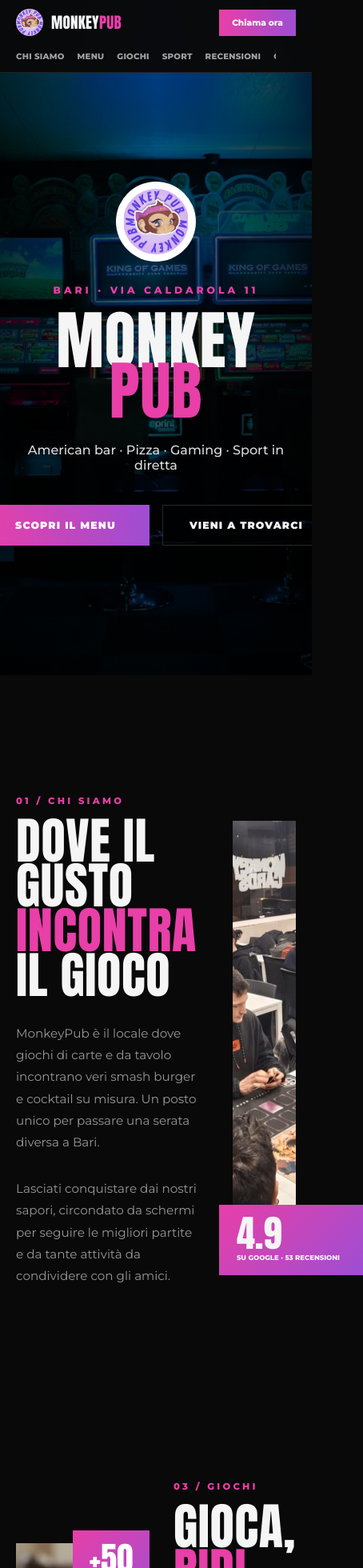
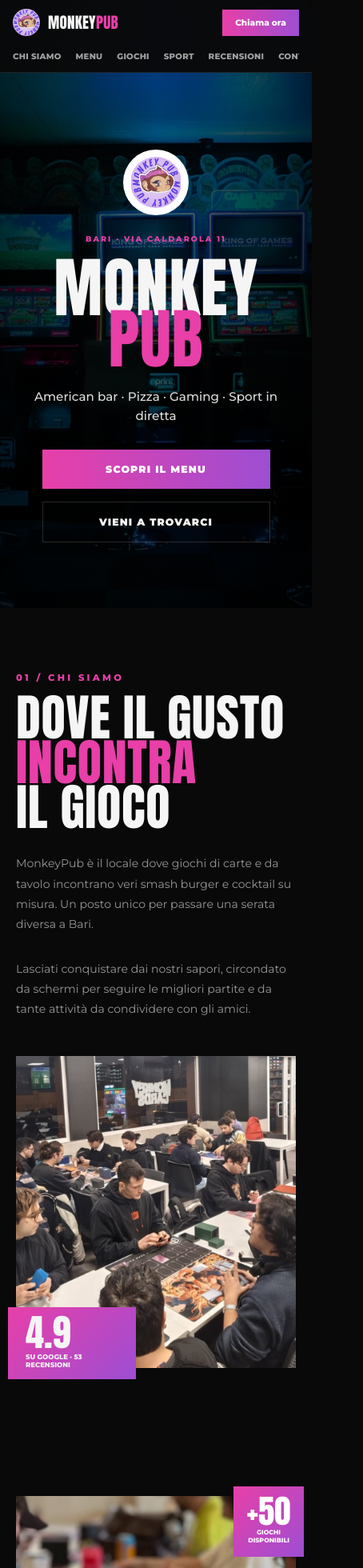
Before and after one commit to girardinicolas/MonkeyPubSite, a React (Vite) app: page /#home in a window 390 px wide. Shown: the top 1960 px of the page at 80% size, 454 px wide, since content can reach past the window. Built offline with nearby package versions, Linux system fonts and the light colour scheme.

Commit message:
modifiche al css mobile

```diff
--- a/src/index.css
+++ b/src/index.css
@@ -169,6 +169,14 @@
     font-size: 0.64rem;
   }
 
+  .menu-cards {
+    gap: 14px;
+  }
+
+  .menu-card-content {
+    padding: 20px;
+  }
+
   .about-layout,
   .games-layout {
     gap: 45px;
@@ -181,25 +189,6 @@
   .review-card {
     padding: 24px 21px;
   }
-
-  .competition-grid {
-    grid-template-columns: repeat(2, 1fr);
-  }
-
-  .competition-card {
-    min-height: 125px;
-  }
-
-  .competition-logo {
-    display: block;
-    width: 70px;
-    height: 60px;
-    max-width: 100%;
-    object-fit: contain;
-    object-position: center;
-    opacity: 1;
-    visibility: visible;
-  }
 }
 
 /* =========================
@@ -211,17 +200,86 @@
     width: min(100% - 40px, 1055px);
   }
 
+  .header {
+    height: auto;
+  }
+
+  .header-container {
+    width: min(100% - 32px, 1440px);
+    min-height: 62px;
+    flex-wrap: wrap;
+    gap: 12px;
+    padding: 11px 0;
+  }
+
+  .logo-image {
+    width: 34px;
+    height: 34px;
+  }
+
+  .logo-text {
+    font-size: 1.2rem;
+  }
+
+  .call-button {
+    min-width: 96px;
+    padding: 10px 12px;
+    font-size: 0.66rem;
+  }
+
+  .navigation {
+    order: 3;
+    justify-content: flex-start;
+    width: 100%;
+    gap: 18px;
+    margin: 0;
+    padding: 7px 0 2px;
+    overflow-x: auto;
+  }
+
+  .navigation::-webkit-scrollbar {
+    display: none;
+  }
+
   section {
     scroll-margin-top: 103px;
   }
 
-  .section-title {
-    font-size: clamp(3.55rem, 16vw, 5.8rem);
+  .hero {
+    min-height: 760px;
   }
 
-  /* =========================
-     BOTTONI
-     ========================= */
+  .hero-content {
+    width: min(100% - 36px, 850px);
+    padding: 150px 0 45px;
+  }
+
+  .hero-logo {
+    width: 82px;
+    height: 82px;
+    margin-bottom: 24px;
+  }
+
+  .hero-location {
+    font-size: 0.6rem;
+    letter-spacing: 0.21em;
+  }
+
+  .hero-title {
+    font-size: clamp(4.6rem, 21vw, 7.4rem);
+  }
+
+  .hero-description {
+    margin-top: 28px;
+    font-size: 0.95rem;
+    line-height: 1.6;
+  }
+
+  .hero-buttons {
+    flex-direction: column;
+    align-items: center;
+    margin-top: 30px;
+  }
 
   .primary-button,
   .secondary-button,
@@ -229,4 +287,132 @@
     width: 100%;
     max-width: 285px;
   }
+
+  .scroll-link {
+    margin-top: 30px;
+  }
+
+  .about-section,
+  .games-section {
+    min-height: auto;
+    padding: 80px 0;
+  }
+
+  .menu-section,
+  .sport-section,
+  .reviews-section {
+    padding: 75px 0;
+  }
+
+  .contact-section {
+    padding: 25px 0 75px;
+  }
+
+  .section-title {
+    font-size: clamp(3.55rem, 16vw, 5.8rem);
+  }
+
+  .about-layout,
+  .games-layout,
+  .contact-layout {
+    grid-template-columns: 1fr;
+  }
+
+  .about-layout,
+  .games-layout {
+    min-height: auto;
+    gap: 45px;
+  }
+
+  .about-text > p:not(.section-label),
+  .games-content > p:not(.section-label) {
+    font-size: 0.88rem;
+  }
+
+  .about-image {
+    height: 390px;
+  }
+
+  .rating-badge {
+    bottom: -14px;
+    left: -10px;
+    width: 160px;
+    min-height: 76px;
+  }
+
+  .menu-cards,
+  .reviews-grid {
+    grid-template-columns: 1fr;
+    margin-top: 42px;
+  }
+
+  .menu-card {
+    min-height: auto;
+  }
+
+  .menu-card-image {
+    height: 240px;
+  }
+
+  .games-image {
+    height: 400px;
+  }
+
+  .games-badge {
+    top: -12px;
+    right: -10px;
+    width: 88px;
+    min-height: 88px;
+  }
+
+  .competition-grid {
+    grid-template-columns: repeat(2, 1fr);
+    margin-top: 42px;
+  }
+
+  .competition-card {
+    min-height: 118px;
+  }
+
+  .reviews-header {
+    align-items: flex-start;
+    flex-direction: column;
+  }
+
+  .overall-rating {
+    padding: 0;
+  }
+
+  .reviews-grid {
+    margin-top: 38px;
+  }
+
+  .review-card {
+    min-height: 220px;
+  }
+
+  .contact-layout {
+    gap: 48px;
+    margin-top: 42px;
+  }
+
+  .footer {
+    padding: 28px 0;
+  }
+
+  .footer-container {
+    grid-template-columns: 1fr;
+    gap: 18px;
+    width: min(100% - 40px, 1150px);
+    text-align: center;
+  }
+
+  .footer-logo {
+    justify-content: center;
+  }
+
+  .footer-container > p:nth-child(2),
+  .footer-container > p:last-child {
+    text-align: center;
+  }
 }
```
